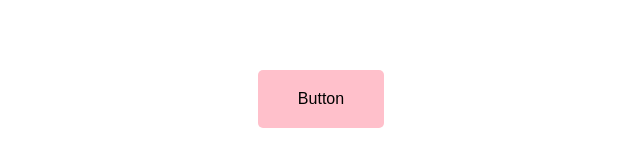
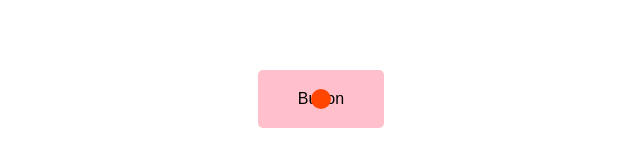
Before and after one commit to mahmood-eid/tasks, a plain HTML site: page task-1/index.html in a window 1280 px wide. Shown: the part 301-468 px from the top of the page, 319-959 px from the left. Drawn offline with Linux system fonts and the light colour scheme.

Commit message:
setting the position property of ".btn" element to relative, to add a psudo element later and to be relative to it, creating the psude element "before" and setting its position to absolute so it strict to its position but relative to it parent element ".btn" this psudo element adds new content in front the element, setting its content to just empty quotes indicating that it will have no text content in it, changing it background color and the width and the height so it can take more room, setting the top and left properties to 50% so it moves to the center of the page, but to make it in the exact middle of the ".btn" element we set its transform property to translate and setting the Y and the X axis to -50%, finally, setting its border radius to 50% so it looks like a circle.

```diff
--- a/task-1/style.css
+++ b/task-1/style.css
@@ -13,4 +13,17 @@ body {
     border-radius: 5px;
     text-decoration: none;
     color: black;
+    position: relative
 }
+
+.btn::before{
+    content: "";
+    position: absolute;
+    background-color: orangered;
+    width: 20px;
+    height: 20px;
+    left: 50%;
+    top: 50%;
+    transform: translate(-50%, -50%);
+    border-radius: 50%;
+}
```
